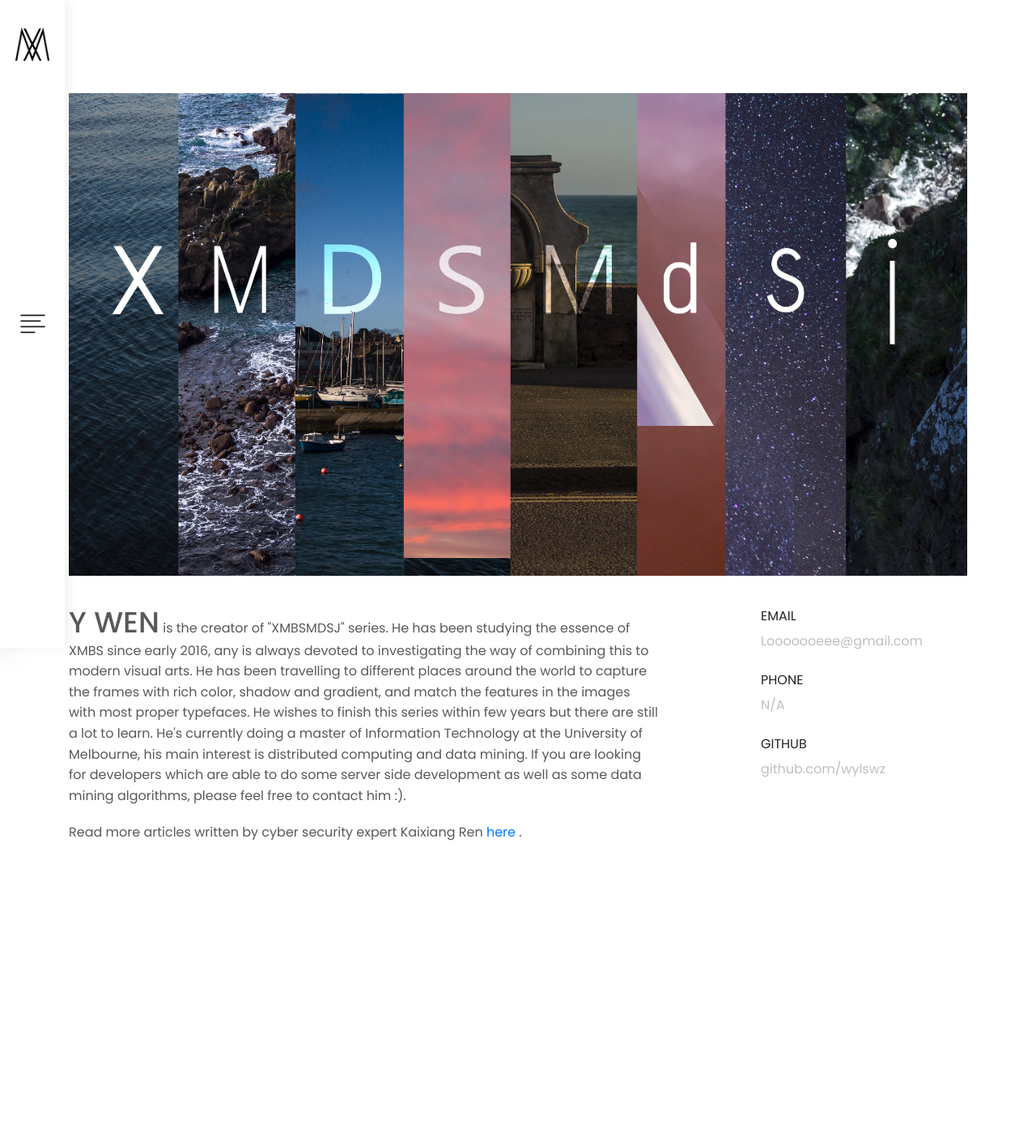
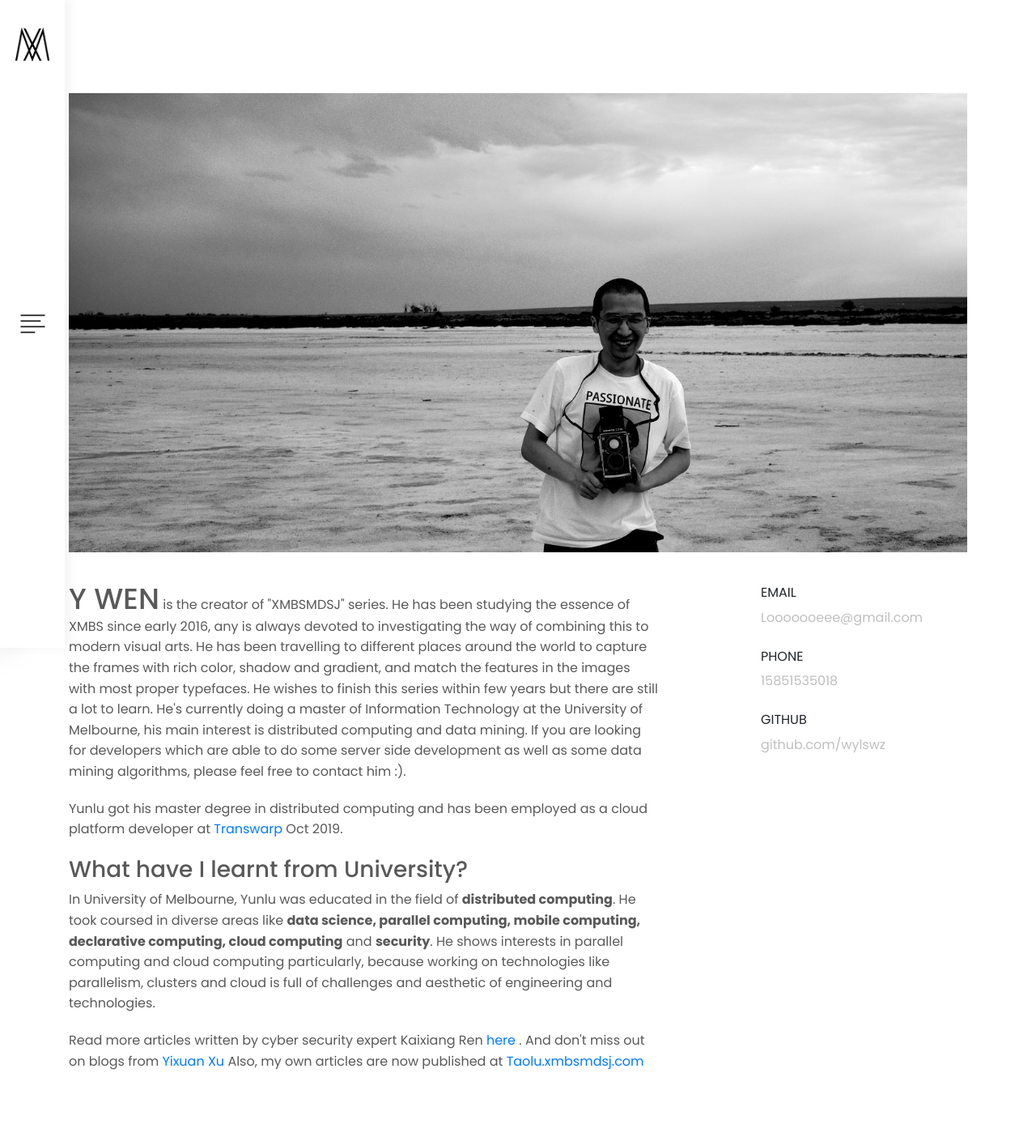
Before and after one commit to wylswz/xmbsmdsj-v2.0, a Django app: page /about/ in a window 1280 px wide. Shown: the whole page at 81% size. Before the commit the page ends 1038 px from the top, so only its background shows below. Run offline with Django 3.2, Linux system fonts and the light colour scheme; parts of the project's set-up code (start-up, migrations or seed data) failed here and were passed over; some libraries are stand-ins or nearby versions.

Commit message:
friend links

```diff
--- a/templates/patent/about.html
+++ b/templates/patent/about.html
@@ -7,7 +7,7 @@
             <div class="col-12">
                 <div class="featured-img">
                     <figure>
-                        <img src="/media/images/xmcover.png" alt="">
+                        <img src="{% static '/images/me.JPG' %}" alt="">
                     </figure>
                 </div><!-- .content-area -->
             </div><!-- .col-12 -->
@@ -34,10 +34,31 @@
 
 
                     </div><!-- .entry-content -->
+                    <div class="entry-content">
+                        <p>
+                            Yunlu got his master degree in distributed computing and has been employed as a cloud platform developer at <a href="http://www.transwarp.cn/">Transwarp</a> Oct 2019.
+                        </p>
+
+                    </div>
+
+
+                    <div class="entry-content">
+                        <h3>
+                            What have I learnt from University?
+                        </h3>
+                        <p>
+                            In University of Melbourne, Yunlu was educated in the field of <b>distributed computing</b>. He took coursed in diverse areas like <b>data science,
+                            parallel computing, mobile computing, declarative computing, cloud computing</b> and <b>security</b>. He shows interests in parallel computing and
+                            cloud computing particularly, because working on technologies like parallelism, clusters and cloud is full of challenges and aesthetic of engineering
+                             and technologies.
+                        </p>
+
+                    </div>
 
                     <div class="entry-content">
                         <p>
-                            Read more articles written by cyber security expert Kaixiang Ren<a href="https://homelabdefense.com"/> here </a>.
+                            Read more articles written by cyber security expert Kaixiang Ren<a href="https://homelabdefense.com"/> here </a>. And don't miss out on blogs from <a href="https://yixuanxu.com/">Yixuan Xu</a>
+                            Also, my own articles are now published at <a href="https://Taolu.xmbsmdsj.com">Taolu.xmbsmdsj.com</a>
                         </p>
 
                     </div>
@@ -50,17 +71,17 @@
                     <div class="posted-date">
                         <label>Email</label>
 
-                        <span class="date-format"><a href="#">Looooooeee@gmail.com</a></span>
+                        <span class="date-format"><a href="mailto:Looooooeee@gmail.com">Looooooeee@gmail.com</a></span>
                     </div><!-- .posted-date -->
 
                     <div class="post-category">
                         <label>Phone</label>
-                        <span><a href="#">N/A</a></span>
+                        <span><a href="#">15851535018</a></span>
                     </div><!-- .post-category -->
 
                     <div class="posted-tags">
                         <label>github</label>
-                        <span><a href="github.com/wylswz">github.com/wylswz</a> </span>
+                        <span><a href="//github.com/wylswz">github.com/wylswz</a> </span>
                     </div><!-- .entry-meta -->
                 </div><!-- .entry-meta -->
             </aside><!-- .col-md-3 -->
```
Also changed, not shown: static/images/1.jpg (deleted), static/images/10.jpg (deleted), static/images/11.jpg (deleted), static/images/12.jpg (deleted), static/images/2.jpg (deleted), static/images/3.jpg (deleted), static/images/4.jpg (deleted), static/images/5.jpg (deleted), static/images/6.jpg (deleted), static/images/7.jpg (deleted), static/images/8.jpg (deleted), static/images/9.jpg (deleted), static/images/dave-dubois.jpg (deleted), static/images/me.JPG (added), 2 more files.
